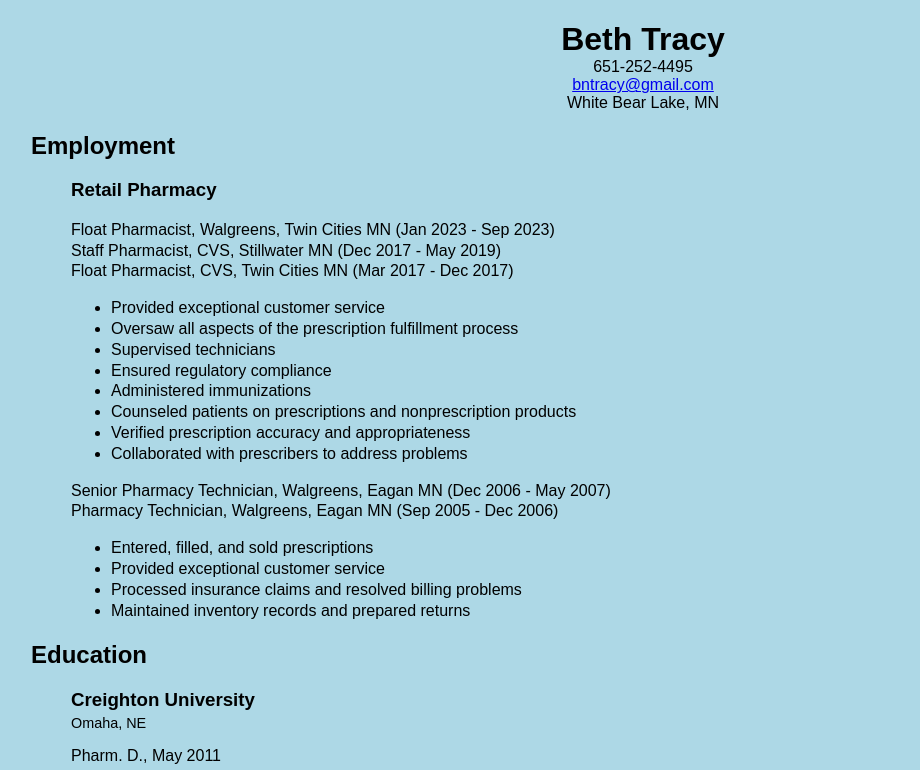
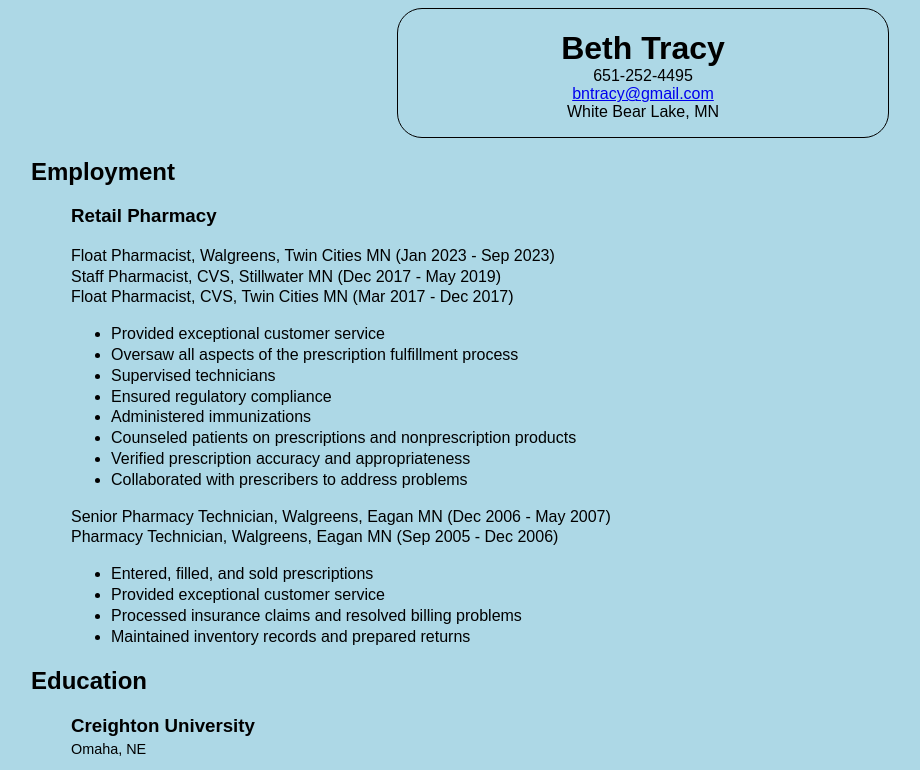
Before and after one commit to bntracy/bntracy.github.io, a plain HTML site: page index.html in a window 1280 px wide. Shown: the top 770 px of the page, without its empty margins (17-937 px from the left). Drawn offline with Linux system fonts and the light colour scheme.

Commit message:
Update style.css

```diff
--- a/style.css
+++ b/style.css
@@ -6,6 +6,10 @@ body {
 
 .header {
   text-align: center;
+  border: 1px solid black;
+  width: 40%;
+  margin: auto;
+  border-radius: 25px;
 }
 
 h1 {
```
